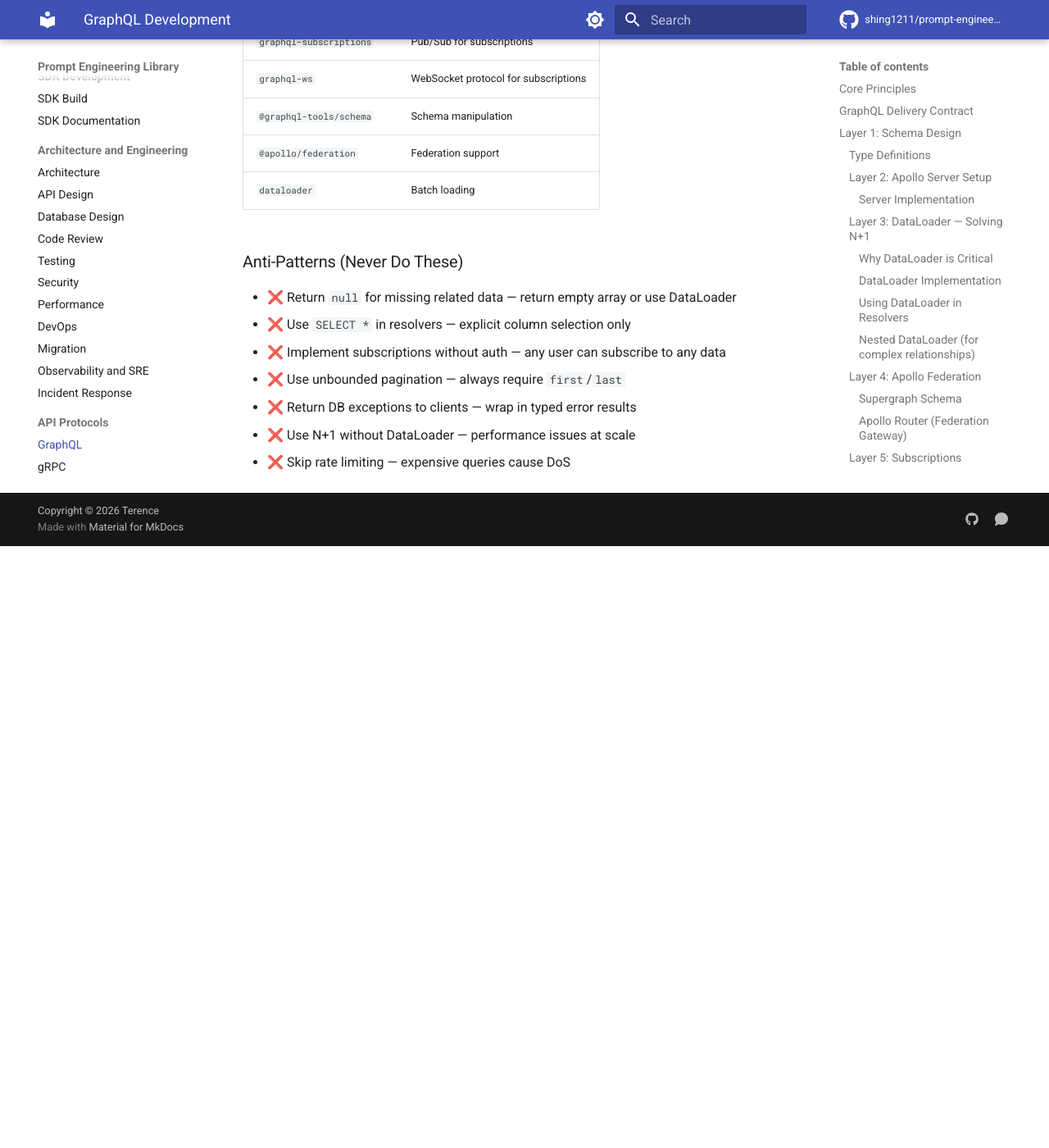
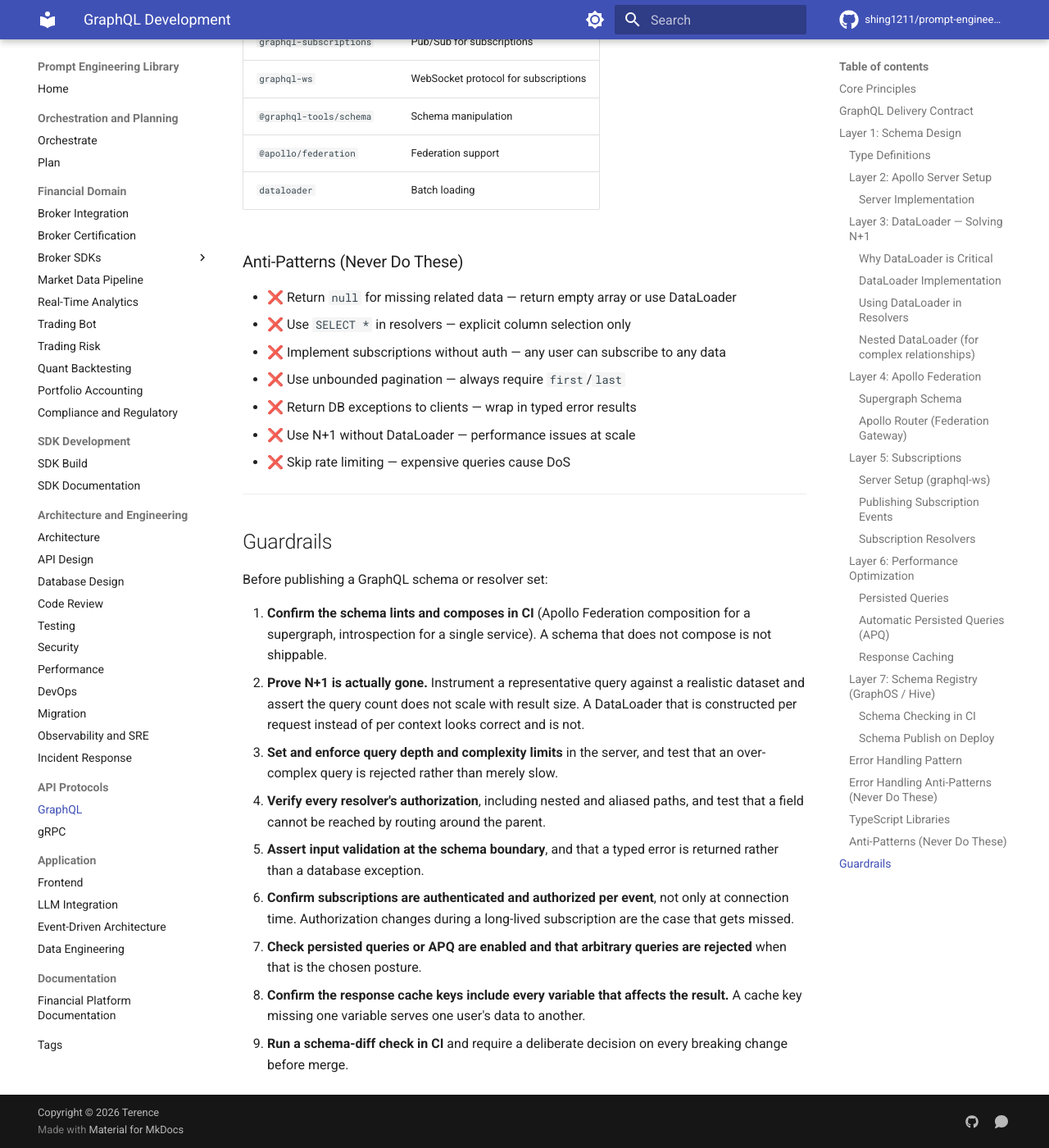
Before and after one commit to shing1211/prompt-engineering, an MkDocs documentation site: the page built from prompts/graphql-development.md, in a window 1280 px wide and 1400 px high, scrolled down 16071 px. Shown: the whole window at 82% size. Built offline with MkDocs 1.6.1 and Material for MkDocs 9.7.7, drawn with Linux system fonts in a browser that asks for light colours; comment, search, counter and statistics services are not loaded; before the commit the page ends 16737 px from its top, so only the background shows below that.

Commit message:
docs: add guardrails to graphql, grpc, frontend, and data-engineering
All four had anti-patterns and no verification counterpart. The guardrails
are protocol- and platform-specific rather than a shared quality list:

- graphql: composition checked in CI, depth and complexity limits that
  actually reject, authorization tested on aliased and nested paths rather
  than only the parent, and a response cache key asserted to include every
  variable affecting the result
- grpc: buf lint and buf breaking in CI, field-number stability with
  reserved fields, idempotency and retry semantics declared on every RPC,
  deadline propagation, and bounded message size
- frontend: Core Web Vitals measured before and after rather than claimed,
  automated accessibility plus a manual focus and screen reader pass, all
  four async states tested, and the production build run locally so
  hydration mismatches surface
- data-engineering: data contracts enforced as a gate, idempotency
  demonstrated by re-running over the same input, and freshness checked
  against a declared expectation, because a job that succeeds on empty input
  has succeeded at nothing

Several are gates that fail a build rather than produce a report, which is
the distinction the prompts already drew between a control and a dashboard.

```diff
--- a/prompts/data-engineering.md
+++ b/prompts/data-engineering.md
@@ -712,3 +712,31 @@
 - ❌ Use the same credentials for ETL and application — least privilege violation
 - ❌ Create tables without proper partitioning — query costs explode
 - ❌ Skip schema evolution planning — adding new required columns breaks downstream
+
+---
+
+## Guardrails
+
+Before a pipeline is trusted with production data:
+
+1. **Assert data contracts at the boundary** and fail the run on a schema
+   violation, rather than passing malformed rows downstream for someone else
+   to discover.
+2. **Prove idempotency.** Re-running the pipeline over the same input must
+   produce the same output, and a test must demonstrate that rather than
+   assume it.
+3. **Verify freshness and completeness explicitly** against a declared
+   expectation, and alert when a partition is late or short. A job that
+   succeeds on empty input has succeeded at nothing.
+4. **Confirm backfills are re-runnable and scoped**, with a documented
+   procedure, because they will be needed and will be run under pressure.
+5. **Test against a schema change** that is incompatible but syntactically
+   valid, which is the failure that reaches production.
+6. **Verify data quality checks run as a gate**, not as a report. A check that
+   cannot fail the pipeline is a dashboard.
+7. **Confirm secrets and PII are handled per classification**, and that
+   anything sensitive is masked in logs and in the transformation layer.
+8. **Record lineage** from source to sink for every published dataset, and
+   prove it is queryable rather than merely documented.
+9. **Measure cost and runtime against a budget** and alert on regression, so
+   a pipeline that works and bankrupts the account is caught by something.
--- a/prompts/frontend-dev.md
+++ b/prompts/frontend-dev.md
@@ -748,3 +748,31 @@
 | `recharts` | Charts |
 | `framer-motion` | Animations |
 | `@radix-ui/*` | Headless UI primitives (shadcn) |
+
+---
+
+## Guardrails
+
+Before a frontend change is considered done:
+
+1. **Measure the Core Web Vitals you are claiming to improve**, before and
+   after, on a representative device profile. A performance claim without a
+   measurement is an assumption.
+2. **Verify accessibility with an automated check in CI** and a manual pass
+   for focus order, keyboard operation, and screen reader labelling.
+   Automated checks catch roughly a third of real issues.
+3. **Assert no render-blocking work on the critical path**, and that the
+   largest contentful element is prioritised.
+4. **Confirm client-side data fetching is typed end to end** and that a
+   schema change breaks the build rather than the runtime.
+5. **Test loading, empty, error, and partial states** for every async view. A
+   view that handles only the success path is unfinished.
+6. **Check bundle impact** on any dependency change, and refuse a change that
+   adds weight without a stated reason.
+7. **Verify error boundaries exist** at the route level so one failed view
+   does not blank the application.
+8. **Confirm hydration mismatches are absent** by running the production
+   build locally, not only the dev server.
+9. **Test at a realistic viewport and on a throttled network**, since the
+   failure modes that reach users are usually the ones a fast dev machine
+   hides.
--- a/prompts/graphql-development.md
+++ b/prompts/graphql-development.md
@@ -831,3 +831,34 @@
 - ❌ Return DB exceptions to clients — wrap in typed error results
 - ❌ Use N+1 without DataLoader — performance issues at scale
 - ❌ Skip rate limiting — expensive queries cause DoS
+
+---
+
+## Guardrails
+
+Before publishing a GraphQL schema or resolver set:
+
+1. **Confirm the schema lints and composes in CI** (Apollo Federation
+   composition for a supergraph, introspection for a single service). A schema
+   that does not compose is not shippable.
+2. **Prove N+1 is actually gone.** Instrument a representative query against
+   a realistic dataset and assert the query count does not scale with result
+   size. A DataLoader that is constructed per request instead of per context
+   looks correct and is not.
+3. **Set and enforce query depth and complexity limits** in the server, and
+   test that an over-complex query is rejected rather than merely slow.
+4. **Verify every resolver's authorization**, including nested and aliased
+   paths, and test that a field cannot be reached by routing around the
+   parent.
+5. **Assert input validation at the schema boundary**, and that a typed error
+   is returned rather than a database exception.
+6. **Confirm subscriptions are authenticated and authorized per event**, not
+   only at connection time. Authorization changes during a long-lived
+   subscription are the case that gets missed.
+7. **Check persisted queries or APQ are enabled and that arbitrary queries
+   are rejected** when that is the chosen posture.
+8. **Confirm the response cache keys include every variable that affects the
+   result.** A cache key missing one variable serves one user's data to
+   another.
+9. **Run a schema-diff check in CI** and require a deliberate decision on
+   every breaking change before merge.
--- a/prompts/grpc-development.md
+++ b/prompts/grpc-development.md
@@ -799,3 +799,30 @@
 - ❌ Skip `validate` rules — malformed data crashes services
 - ❌ Use `string` for everything — use proper types (int64, bool, enums)
 - ❌ Forget breaking change detection — run `buf breaking` before every release
+
+---
+
+## Guardrails
+
+Before publishing a protobuf schema or service:
+
+1. **Run `buf lint` and `buf breaking` in CI**, and fail the build on either.
+   A breaking change that reaches clients is not recoverable by patching
+   clients.
+2. **Assert the generated code is committed or reproducibly generated** and
+   that the schema is the single source of truth, never the generated file.
+3. **Verify field-number stability.** Never reuse or renumber a field; mark
+   removed fields `reserved` with their numbers and names.
+4. **Confirm every RPC declares its idempotency and retry semantics**, and
+   that the client honours them. An unannotated retryable call is a duplicate
+   order in another system.
+5. **Test deadline and cancellation propagation.** A handler that ignores the
+   context keeps working after the caller has given up, holding resources.
+6. **Assert bounded message size** on both send and receive, and that an
+   oversized message is rejected rather than buffered.
+7. **Confirm streaming handlers cannot leak goroutines** under client
+   disconnect, and prove it with a race and leak test.
+8. **Check authN and authZ on every RPC and every streaming method**, and
+   test that a metadata-less call is rejected.
+9. **Verify the gateway or proxy configuration matches the proto**, including
+   HTTP mappings for REST interop, with a round-trip test.
```
